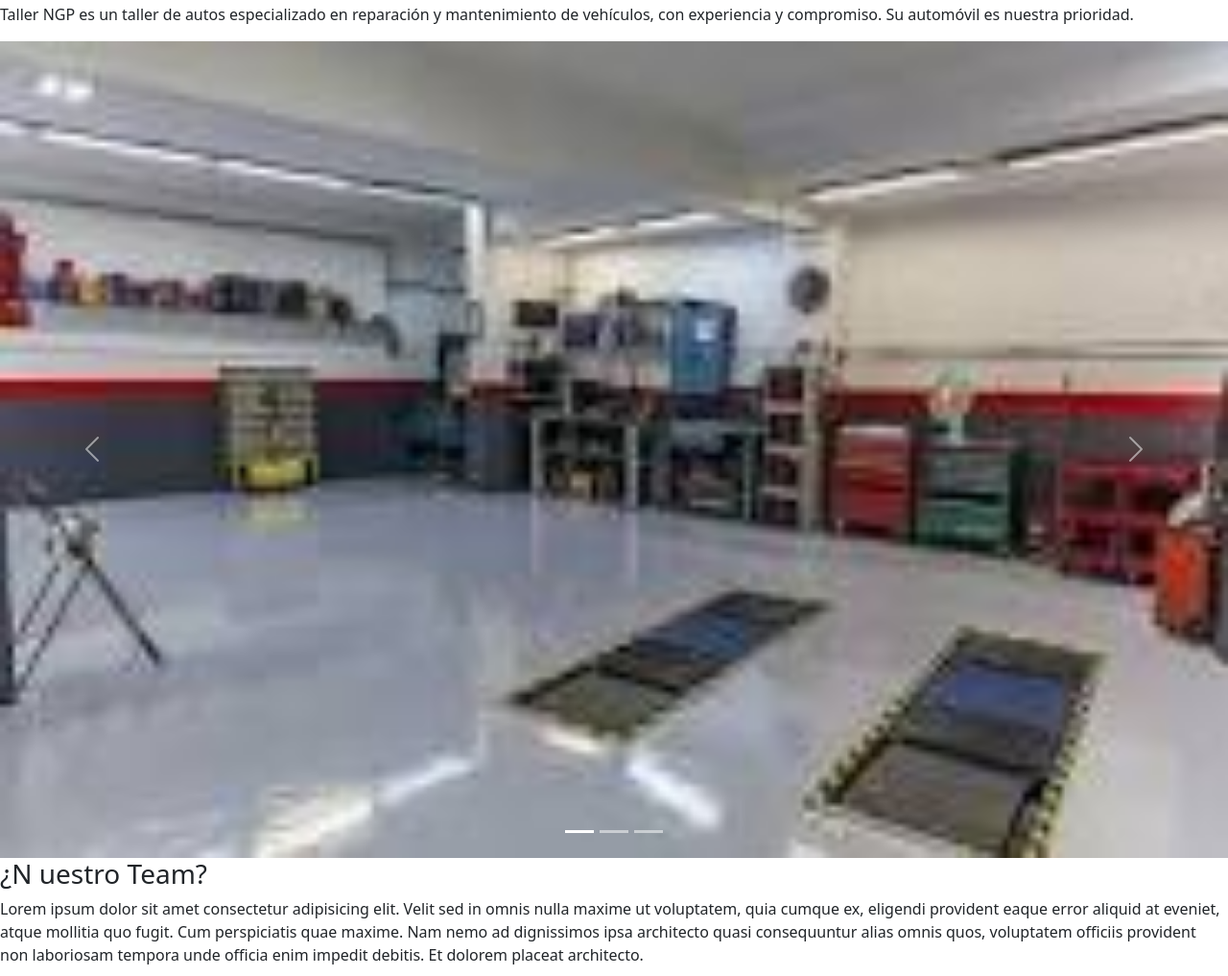
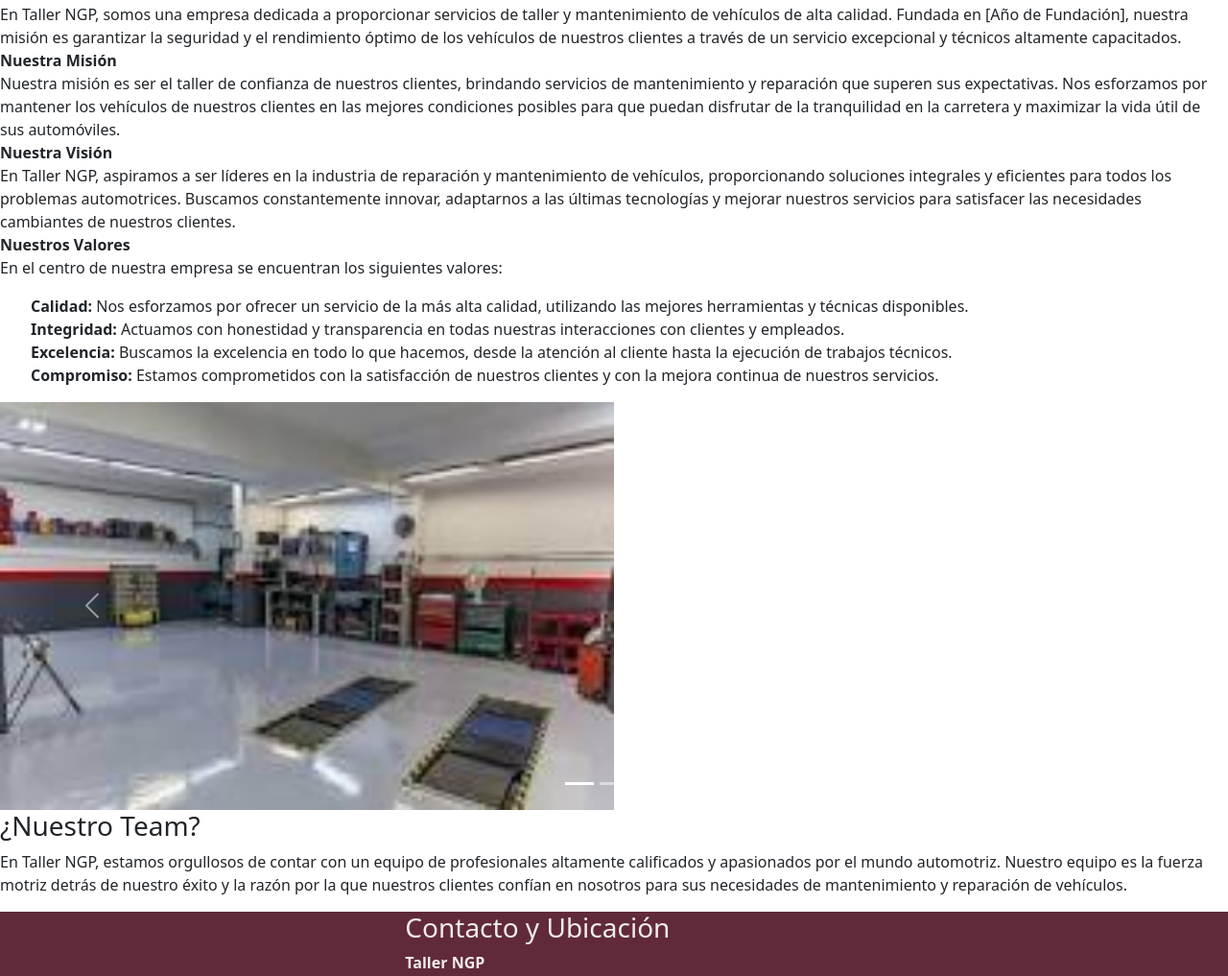
Before and after one commit to NicolasGervasio/PF-Gervasio, a website: page pages/quienessomos.html in a window 1280 px wide. Shown: the part 119-1136 px from the top of the page at 96% size. Drawn offline with nearby package versions, Linux system fonts and the light colour scheme.

Commit message:
modificando sass

```diff
--- a/pages/quienessomos.html
+++ b/pages/quienessomos.html
@@ -51,9 +51,35 @@
       <h3>¿Quienes somos?</h3>
 
       <section>
-        <p>
-          Taller NGP es un taller de autos especializado en reparación y mantenimiento de vehículos, con experiencia y compromiso. Su automóvil es nuestra prioridad.
-        </p>
+       <p>
+        En Taller NGP, somos una empresa dedicada a proporcionar servicios de taller y mantenimiento de vehículos de alta calidad. Fundada en [Año de Fundación], nuestra misión es garantizar la seguridad y el rendimiento óptimo de los vehículos de nuestros clientes a través de un servicio excepcional y técnicos altamente capacitados.
+        <br>
+        <strong>Nuestra Misión</strong>
+        <br>
+        Nuestra misión es ser el taller de confianza de nuestros clientes, brindando servicios de mantenimiento y reparación que superen sus expectativas. Nos esforzamos por mantener los vehículos de nuestros clientes en las mejores condiciones posibles para que puedan disfrutar de la tranquilidad en la carretera y maximizar la vida útil de sus automóviles.
+        <br>
+        <strong>Nuestra Visión</strong>
+        <br>
+        En Taller NGP, aspiramos a ser líderes en la industria de reparación y mantenimiento de vehículos, proporcionando soluciones integrales y eficientes para todos los problemas automotrices. Buscamos constantemente innovar, adaptarnos a las últimas tecnologías y mejorar nuestros servicios para satisfacer las necesidades cambiantes de nuestros clientes.
+        <br>
+        <strong>Nuestros Valores</strong>
+        <br>
+        En el centro de nuestra empresa se encuentran los siguientes valores:
+        <ol style="list-style: none;">
+          <li>
+            <strong>Calidad:</strong> Nos esforzamos por ofrecer un servicio de la más alta calidad, utilizando las mejores herramientas y técnicas disponibles.
+          </li>
+          <li>
+            <strong>Integridad:</strong> Actuamos con honestidad y transparencia en todas nuestras interacciones con clientes y empleados.
+          </li>
+          <li>
+            <strong>Excelencia:</strong> Buscamos la excelencia en todo lo que hacemos, desde la atención al cliente hasta la ejecución de trabajos técnicos.
+          </li>
+          <li>
+            <strong>Compromiso:</strong> Estamos comprometidos con la satisfacción de nuestros clientes y con la mejora continua de nuestros servicios.
+          </li>
+        </ol>
+       </p>
       </section>
 
       <div id="carouselExampleIndicators" class="carousel slide">
@@ -64,13 +90,13 @@
         </div>
         <div class="carousel-inner">
           <div class="carousel-item active">
-            <img src="../img/taller.jpg" class="d-block w-100" alt="...">
+            <img src="../img/taller.jpg" class="d-block w-50" alt="Imagen taller">
           </div>
           <div class="carousel-item">
-            <img src="../img/taller2.jpg" class="d-block w-100" alt="...">
+            <img src="../img/taller2.jpg" class="d-block w-50" alt="Imagen taller">
           </div>
           <div class="carousel-item">
-            <img src="../img/fosa.jpg" class="d-block w-100" alt="...">
+            <img src="../img/fosa.jpg" class="d-block w-50" alt="Imagen taller">
           </div>
         </div>
         <button class="carousel-control-prev" type="button" data-bs-target="#carouselExampleIndicators" data-bs-slide="prev">
@@ -82,15 +108,9 @@
           <span class="visually-hidden">Next</span>
         </button>
       </div>
-      <h3>¿N  uestro Team?</h3>
+      <h3>¿Nuestro Team?</h3>
         <p>
-          Lorem ipsum dolor sit amet consectetur adipisicing elit. Velit sed in
-          omnis nulla maxime ut voluptatem, quia cumque ex, eligendi provident
-          eaque error aliquid at eveniet, atque mollitia quo fugit. Cum
-          perspiciatis quae maxime. Nam nemo ad dignissimos ipsa architecto
-          quasi consequuntur alias omnis quos, voluptatem officiis provident non
-          laboriosam tempora unde officia enim impedit debitis. Et dolorem
-          placeat architecto.
+          En Taller NGP, estamos orgullosos de contar con un equipo de profesionales altamente calificados y apasionados por el mundo automotriz. Nuestro equipo es la fuerza motriz detrás de nuestro éxito y la razón por la que nuestros clientes confían en nosotros para sus necesidades de mantenimiento y reparación de vehículos.
         </p>
 
       </section>
```
Also changed, not shown: pages/fichasdeprecios.html (+0 -4 lines).
